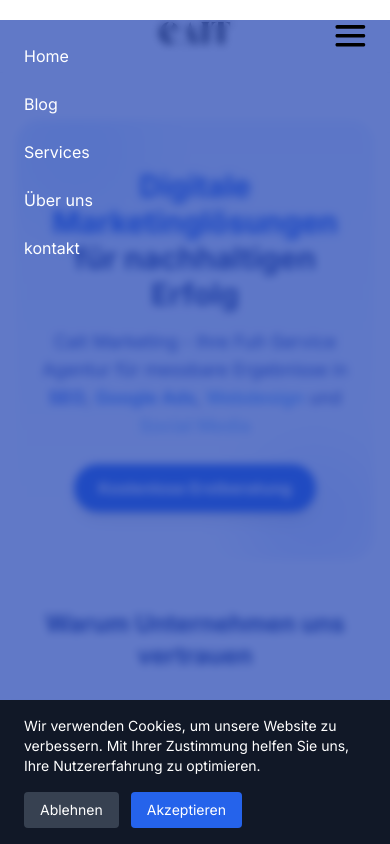
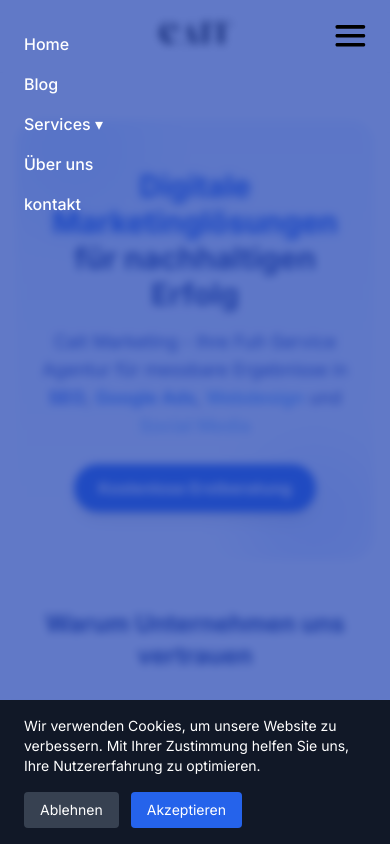
Before and after one commit to MuaazChihabiMMC/cait-website, a Next.js app: page / in a window 390 px wide. Both pictures are taken after a click on the button 350 px from the left and 36 px from the top of the page. Shown: the top 844 px of the page. Built offline with nearby package versions, Linux system fonts and the light colour scheme; a web font is replaced by a local one.

Commit message:
navbar mobile edit services

```diff
--- a/components/MobileMenu.tsx
+++ b/components/MobileMenu.tsx
@@ -6,22 +6,58 @@ import Link from "next/link";
 
 const MobileMenu = () => {
   const [isOpen, setIsOpen] = useState(false);
+  const [openDropdown, setOpenDropdown] = useState<string | null>(null);
+
+  const toggleDropdown = (key: string) => {
+    setOpenDropdown((prev) => (prev === key ? null : key));
+  };
 
   return (
     <>
       {/* Toggle Button */}
-      <button onClick={() => setIsOpen(!isOpen)} className="z-50">
+      <button onClick={() => setIsOpen(!isOpen)} className="z-50 lg:hidden">
         <Image src="/menu.svg" alt="menu" width={32} height={32} />
       </button>
 
       {/* Slide-in Menu */}
       {isOpen && (
-        <div className="absolute top-0 left-0 w-full h-screen bg-blue-800/70 text-white flex flex-col items-start p-6 gap-6 z-40 backdrop-blur-sm">
-        {NAV_LINKS.map((link) => (
-            <Link key={link.key} href={link.href} onClick={() => setIsOpen(false)}>
-              {link.label}
-            </Link>
-          ))}
+        <div className="fixed inset-0 z-40 bg-blue-800/70 backdrop-blur-sm text-white p-6 overflow-y-auto">
+          {NAV_LINKS.map((link) =>
+            link.children ? (
+              <div key={link.key} className="w-full">
+                <button
+                  onClick={() => toggleDropdown(link.key)}
+                  className="w-full text-left font-medium py-2"
+                >
+                  {link.label} ▾
+                </button>
+                {openDropdown === link.key && (
+                  <ul className="ml-4 mt-2 flex flex-col gap-2">
+                    {link.children.map((child) => (
+                      <li key={child.key}>
+                        <Link
+                          href={child.href}
+                          className="block py-1 text-sm"
+                          onClick={() => setIsOpen(false)}
+                        >
+                          {child.label}
+                        </Link>
+                      </li>
+                    ))}
+                  </ul>
+                )}
+              </div>
+            ) : (
+              <Link
+                key={link.key}
+                href={link.href}
+                className="block py-2 font-medium"
+                onClick={() => setIsOpen(false)}
+              >
+                {link.label}
+              </Link>
+            )
+          )}
         </div>
       )}
     </>
```
